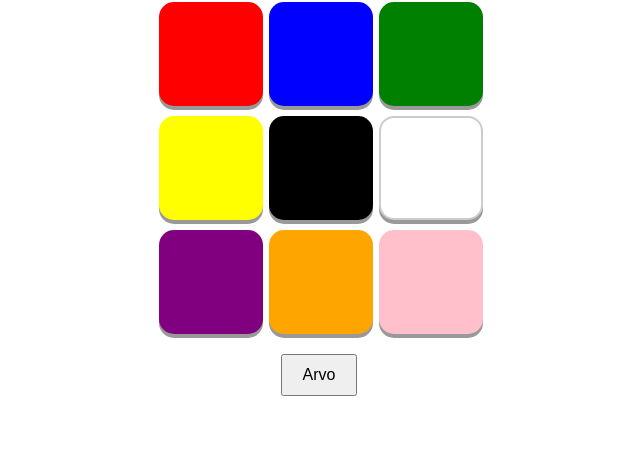
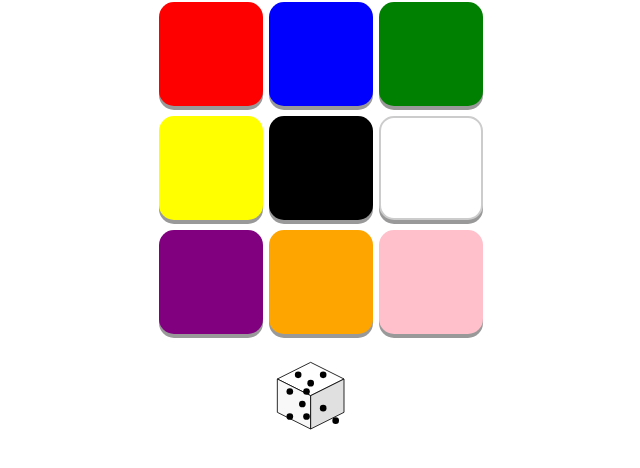
Before and after one commit to FinMaky/StartPlayer, a plain HTML site: page index.html in a window 1280 px wide. Shown: the part 106-574 px from the top of the page, without its empty margins (321-961 px from the left). Drawn offline with Linux system fonts and the light colour scheme.

```diff
--- a/index.html
+++ b/index.html
@@ -37,9 +37,9 @@
       transform: translateY(4px);
       box-shadow: inset 0 4px 0 rgba(0, 0, 0, 0.4);
     }
-    button {
-      padding: 10px 20px;
-      font-size: 16px;
+    #draw {
+      width: 100px;
+      height: 100px;
       cursor: pointer;
     }
   </style>
@@ -57,8 +57,7 @@
     <div class="color" data-color="orange" style="background:orange;color:black;"></div>
     <div class="color" data-color="pink" style="background:pink;color:white;"></div>
   </div>
-  <button id="draw">Arvo</button>
-
+  <img id="draw" src="dice.svg" alt="Heitä noppa" />
   <script>
     const squares = document.querySelectorAll('.color');
 
```
Also changed, not shown: dice.svg (added).
